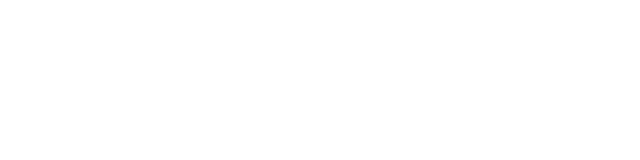
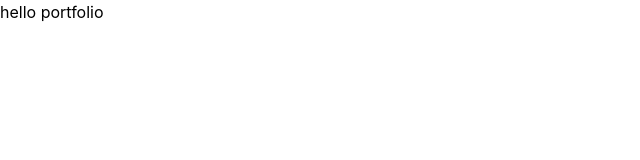
Before and after one commit to Salil-Narvekar/portfolio, a React (Create React App) app: page / in a window 1280 px wide. Shown: the top 160 px of the page, without its empty margins (0-640 px from the left). Built offline with nearby package versions, Linux system fonts and the light colour scheme.

Commit message:
first commit

```diff
--- a/src/App.js
+++ b/src/App.js
@@ -1,7 +1,7 @@
 function App() {
   return (
     <div>
-
+      hello portfolio
     </div>
   );
 }
```
